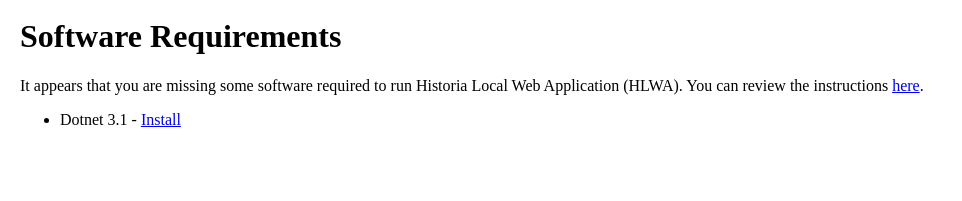
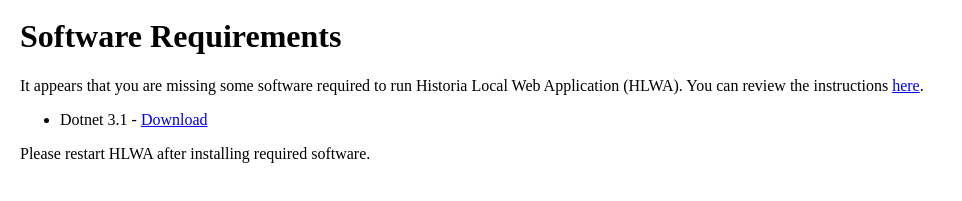
Before and after one commit to HistoriaOffical/Historia-ElectronJS, an Electron app: page requirements/requirements.html in a window 1280 px wide. Shown: the part 53-254 px from the top of the page, without its empty margins (0-962 px from the left). Drawn offline with Linux system fonts and the light colour scheme.

Commit message:
Update to requirements page

```diff
--- a/main.js
+++ b/main.js
@@ -142,7 +142,7 @@
     console.log('OS is:', os);
 
     isDotnetInstalled((dotnetInstalled) => {
-      if (!dotnetInstalled) {
+      if (dotnetInstalled) {
         dotnetPath = "/usr/local/share/dotnet/dotnet";
         loadMainProgram();
       } else {
--- a/requirements/requirements.html
+++ b/requirements/requirements.html
@@ -56,7 +56,8 @@
         <h1>Software Requirements</h1>
         <p>It appears that you are missing some software required to run Historia Local Web Application (HLWA). You can review the instructions <a href="https://docs.historia.network/en/latest/votingnodes/setup-local-basex.html">here</a>.</p>
         <ul>
-            <li>Dotnet 3.1 - <a href="https://dotnet.microsoft.com/en-us/download/dotnet/3.1" target="_blank">Install</a></li>
+            <li>Dotnet 3.1 - <a href="https://dotnet.microsoft.com/en-us/download/dotnet/3.1" target="_blank">Download</a></li>
         </ul>
+        <p>Please restart HLWA after installing required software.</p>
     </body>
 </html>
```
